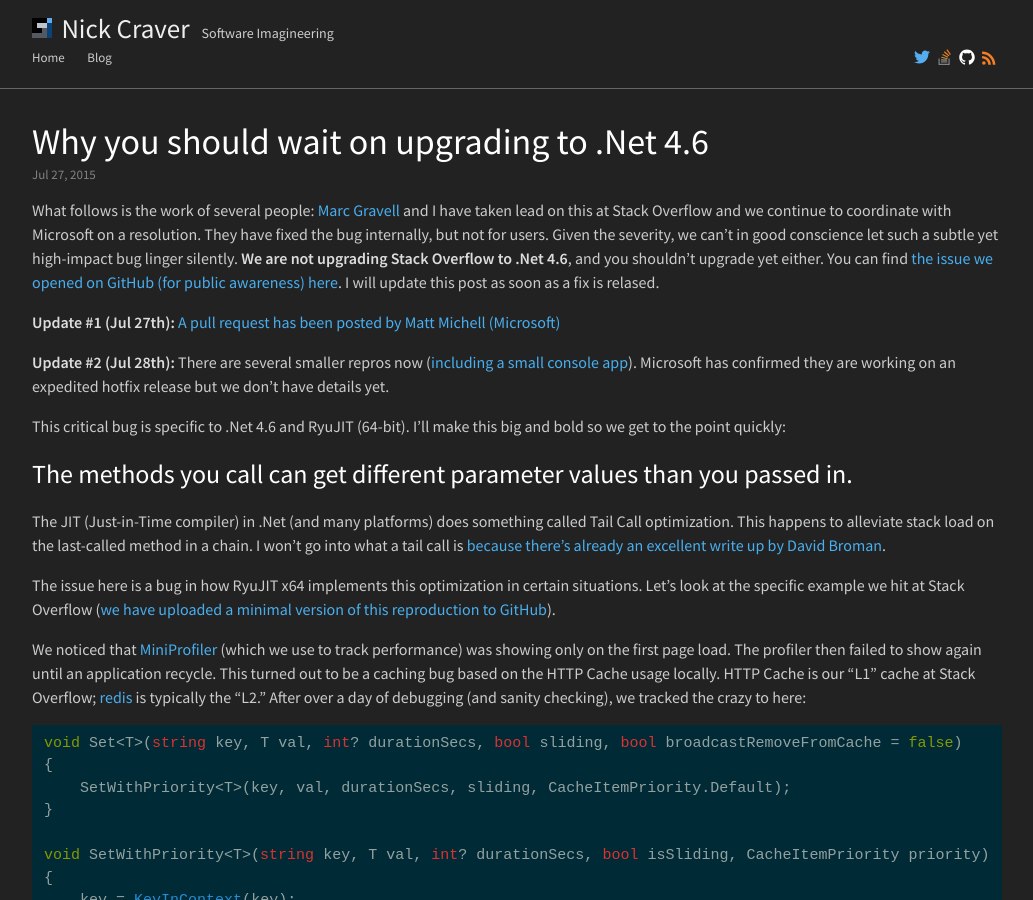
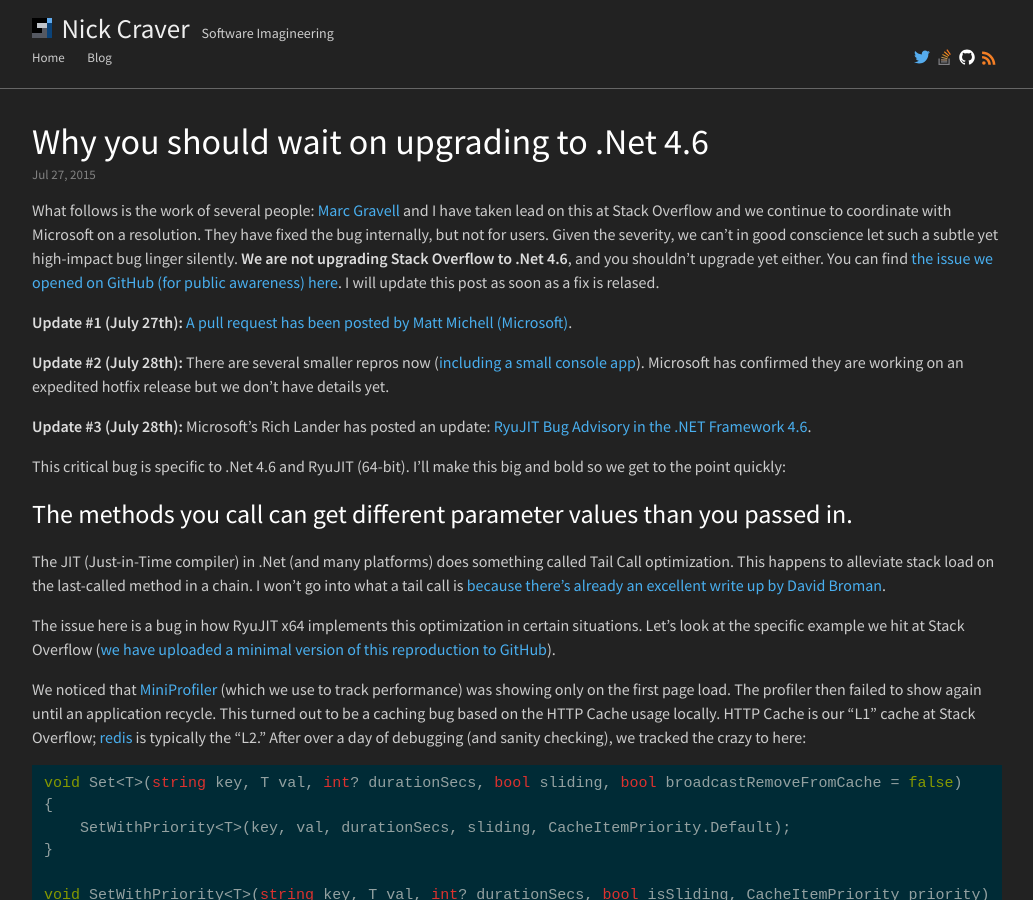
Before and after one commit to NickCraver/nickcraver.github.com, a Jekyll site: the page built from blog/_posts/2015-07-27-why-you-should-wait-on-dotnet-46.markdown, in a window 1280 px wide and 900 px high. Shown: the whole window, without its empty margins (123-1156 px from the left). Built offline with Jekyll 4.4.1, drawn with Linux system fonts in a browser that asks for light colours; comment, search, counter and statistics services are not loaded.

Commit message:
RyuJIT: Add Update #3

```diff
--- a/blog/_posts/2015-07-27-why-you-should-wait-on-dotnet-46.markdown
+++ b/blog/_posts/2015-07-27-why-you-should-wait-on-dotnet-46.markdown
@@ -6,9 +6,11 @@
 ---
 What follows is the work of several people: [Marc Gravell](http://blog.marcgravell.com/) and I have taken lead on this at Stack Overflow and we continue to coordinate with Microsoft on a resolution. They have fixed the bug internally, but not for users. Given the severity, we can't in good conscience let such a subtle yet high-impact bug linger silently. **We are not upgrading Stack Overflow to .Net 4.6**, and you shouldn't upgrade yet either. You can find [the issue we opened on GitHub (for public awareness) here](https://github.com/dotnet/coreclr/issues/1296). I will update this post as soon as a fix is relased.
 
-**Update #1 (Jul 27th):** [A pull request has been posted by Matt Michell (Microsoft)](https://github.com/dotnet/coreclr/pull/1298)
+**Update #1 (July 27th):** [A pull request has been posted by Matt Michell (Microsoft)](https://github.com/dotnet/coreclr/pull/1298).
 
-**Update #2 (Jul 28th):** There are several smaller repros now ([including a small console app](https://github.com/dotnet/coreclr/issues/1296#issuecomment-125568026)). Microsoft has confirmed they are working on an expedited hotfix release but we don't have details yet.
+**Update #2 (July 28th):** There are several smaller repros now ([including a small console app](https://github.com/dotnet/coreclr/issues/1296#issuecomment-125568026)). Microsoft has confirmed they are working on an expedited hotfix release but we don't have details yet.
+
+**Update #3 (July 28th):** Microsoft's Rich Lander has posted an update: [RyuJIT Bug Advisory in the .NET Framework 4.6](http://blogs.msdn.com/b/dotnet/archive/2015/07/28/ryujit-bug-advisory-in-the-net-framework-4-6.aspx).
 
 This critical bug is specific to .Net 4.6 and RyuJIT (64-bit). I'll make this big and bold so we get to the point quickly:
 
```
